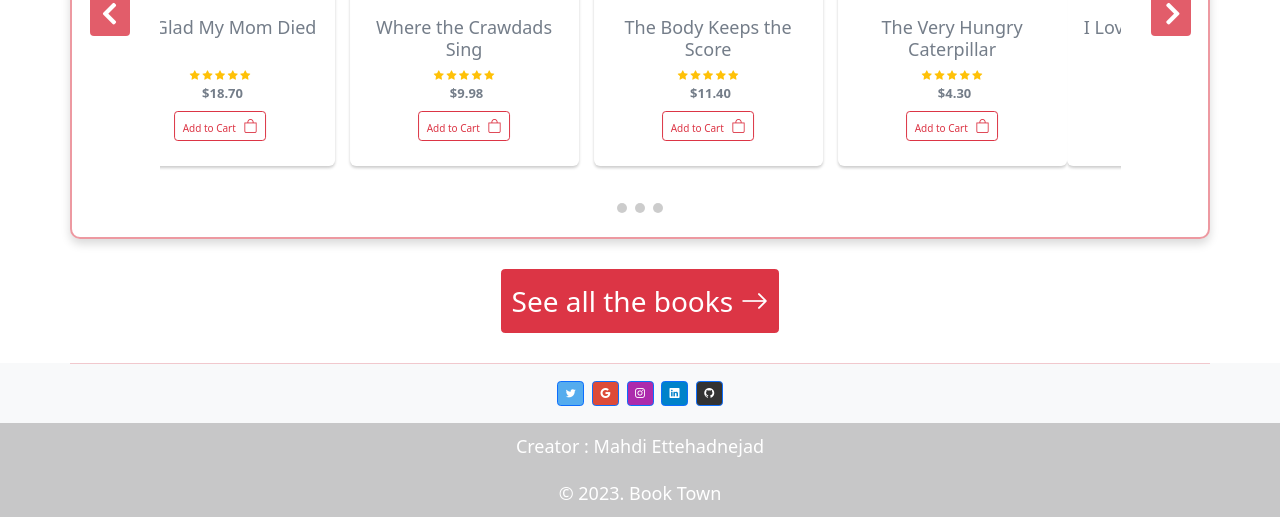
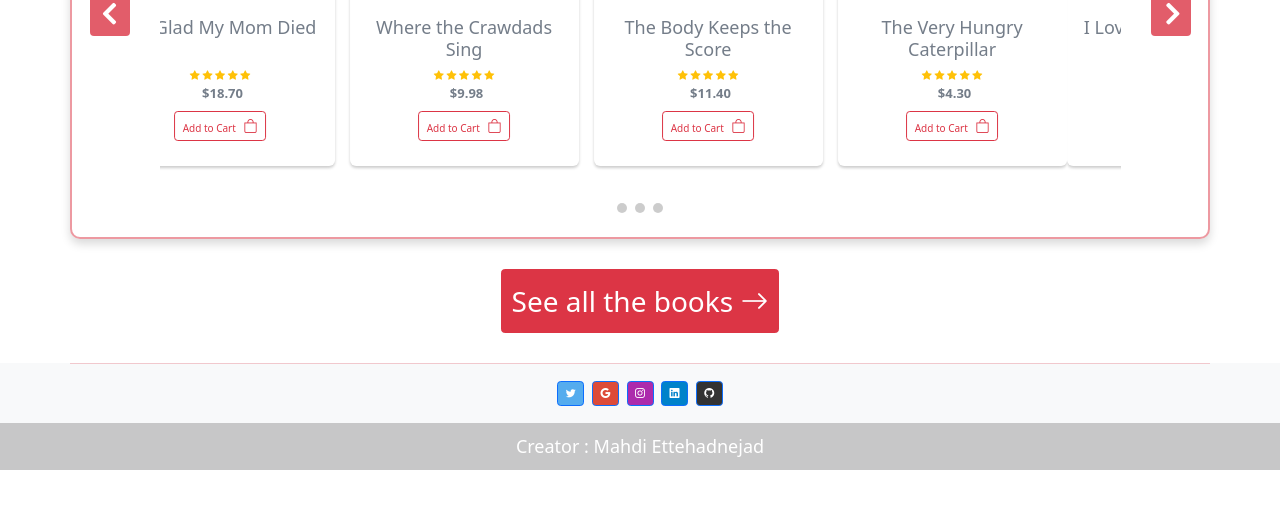
Before and after one commit to AkashSingh37/BookTown, a plain HTML site: page Home-Page/index.html in a window 1280 px wide. Shown: the part 5254-5771 px from the top of the page. After the commit the page ends 5724 px from the top, so only its background shows below. Drawn offline with nearby package versions, Linux system fonts and the light colour scheme.

Commit message:
Update index.html

```diff
--- a/Home-Page/index.html
+++ b/Home-Page/index.html
@@ -469,13 +469,6 @@
       <a class="text-white" href="https://github.com/mahdi-Eth">Mahdi Ettehadnejad</a>
     </div>
   </footer>
-
-  <footer class="bg-light text-center text-white mt-0 px-0">
-    <div class="container-fluid p-0">
-        <div class="text-center p-3 fs-18" style="background-color: rgba(0, 0, 0, 0.2); margin: 0; padding: 0; width: 100%;">
-            © 2023. Book Town
-        </div>
-    </div>
   <script src="https://cdnjs.cloudflare.com/ajax/libs/jquery/3.3.1/jquery.min.js"></script>
   <script src="https://stackpath.bootstrapcdn.com/bootstrap/4.1.0/js/bootstrap.min.js"></script>
   <script src="https://cdn.jsdelivr.net/npm/bootstrap@5.2.0/dist/js/bootstrap.bundle.min.js"
```
